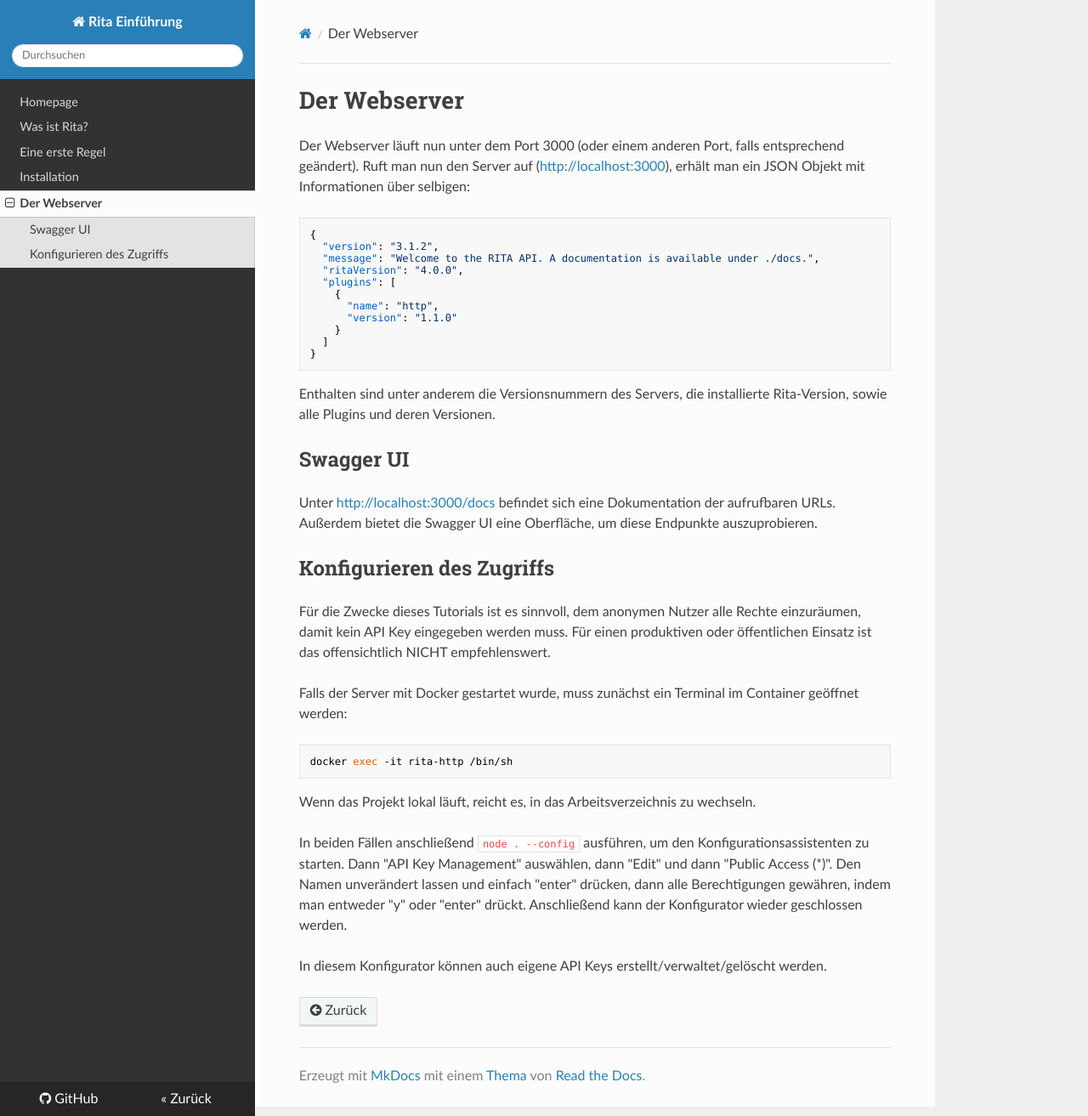
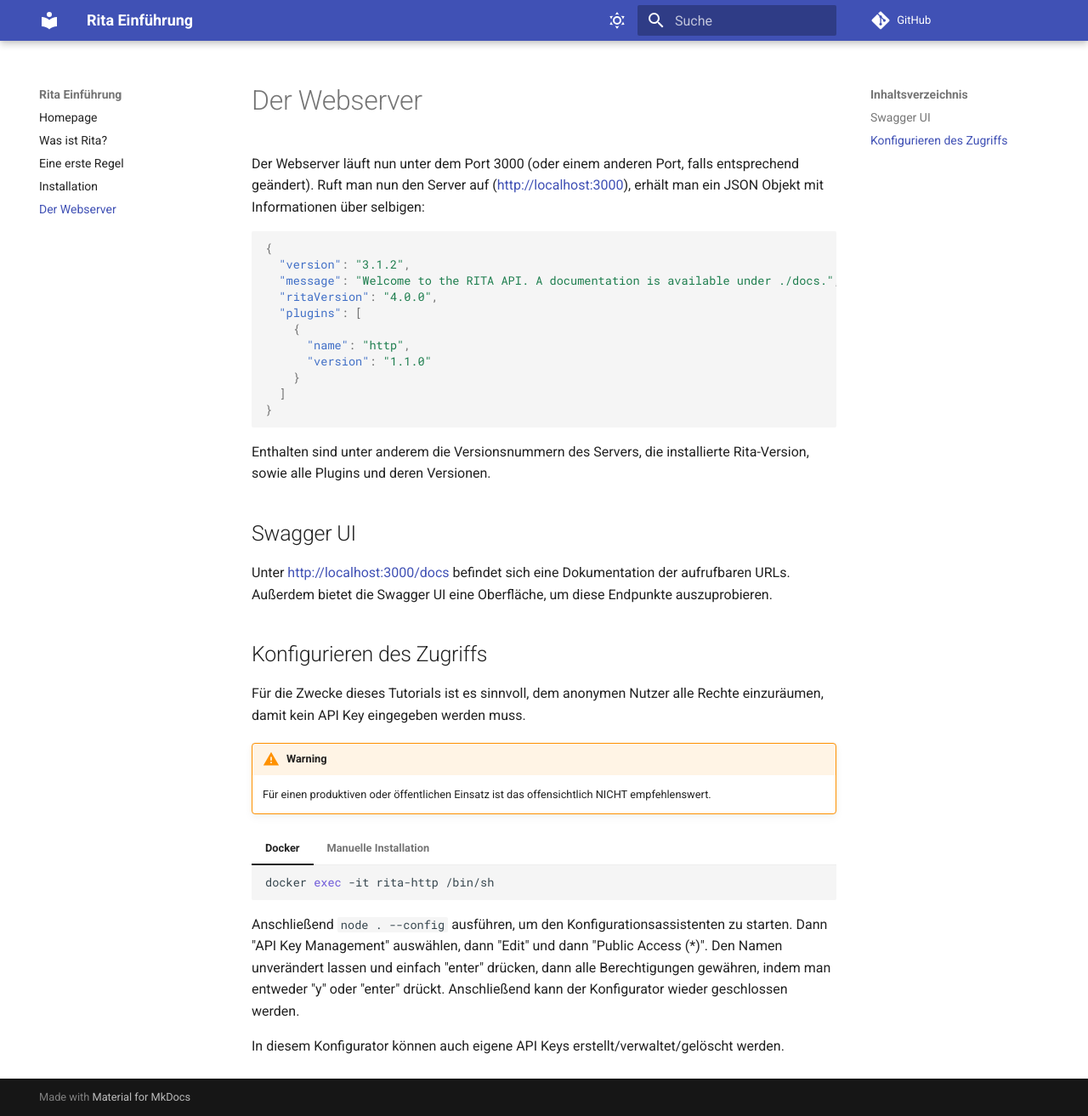
Before and after one commit to educorvi/rita_einfuehrung, an MkDocs documentation site: the page built from docs/04_webserver.md, in a window 1280 px wide and 1313 px high. Shown: the whole window at 85% size. Built offline with MkDocs 1.6.1 and Material for MkDocs 9.7.7, drawn with Linux system fonts in a browser that asks for light colours; nearby versions of some CDN libraries; comment, search, counter and statistics services are not loaded.

Commit message:
use mkdocs material

````diff
--- a/docs/04_webserver.md
+++ b/docs/04_webserver.md
@@ -20,14 +20,17 @@
 Unter [http://localhost:3000/docs](http://localhost:3000/docs) befindet sich eine Dokumentation der aufrufbaren URLs. Außerdem bietet die Swagger UI eine Oberfläche, um diese Endpunkte auszuprobieren.
 
 ## Konfigurieren des Zugriffs
-Für die Zwecke dieses Tutorials ist es sinnvoll, dem anonymen Nutzer alle Rechte einzuräumen, damit kein API Key eingegeben werden muss. Für einen produktiven oder öffentlichen Einsatz ist das offensichtlich NICHT empfehlenswert.
+Für die Zwecke dieses Tutorials ist es sinnvoll, dem anonymen Nutzer alle Rechte einzuräumen, damit kein API Key eingegeben werden muss.
+!!! warning
+    Für einen produktiven oder öffentlichen Einsatz ist das offensichtlich NICHT empfehlenswert.
 
-Falls der Server mit Docker gestartet wurde, muss zunächst ein Terminal im Container geöffnet werden:
-```bash
-docker exec -it rita-http /bin/sh
-```
-Wenn das Projekt lokal läuft, reicht es, in das Arbeitsverzeichnis zu wechseln.
+=== "Docker"
+    ```bash
+    docker exec -it rita-http /bin/sh
+    ```
+=== "Manuelle Installation"
+    In das Arbeitsverzeichnis zu wechseln.
 
-In beiden Fällen anschließend `node . --config` ausführen, um den Konfigurationsassistenten zu starten. Dann "API Key Management" auswählen, dann "Edit" und dann "Public Access (*)". Den Namen unverändert lassen und einfach "enter" drücken, dann alle Berechtigungen gewähren, indem man entweder "y" oder "enter" drückt. Anschließend kann der Konfigurator wieder geschlossen werden.
+Anschließend `node . --config` ausführen, um den Konfigurationsassistenten zu starten. Dann "API Key Management" auswählen, dann "Edit" und dann "Public Access (*)". Den Namen unverändert lassen und einfach "enter" drücken, dann alle Berechtigungen gewähren, indem man entweder "y" oder "enter" drückt. Anschließend kann der Konfigurator wieder geschlossen werden.
 
 In diesem Konfigurator können auch eigene API Keys erstellt/verwaltet/gelöscht werden.
--- a/mkdocs.yml
+++ b/mkdocs.yml
@@ -1,9 +1,47 @@
 site_name: Rita Einführung
 site_url: https://educorvi.github.io/rita_einfuehrung/
 theme:
-  name: readthedocs
-  locale: de
+  name: material
+  language: de
+  features:
+    - navigation.instant
+    - content.tabs.link
+  palette:
+
+    # Palette toggle for light mode
+    - media: "(prefers-color-scheme: light)"
+      scheme: default
+      toggle:
+        icon: material/weather-sunny
+        name: Switch to dark mode
+
+    # Palette toggle for dark mode
+    - media: "(prefers-color-scheme: dark)"
+      scheme: slate
+      toggle:
+        icon: material/weather-night
+        name: Switch to light mode
 repo_url: https://github.com/educorvi/rita
 site_author: Julian Pollinger
 edit_uri: ""
-extra_css: [extra.css]
+plugins:
+  - search
+#extra_css: [extra.css]
+markdown_extensions:
+  - pymdownx.highlight:
+      anchor_linenums: true
+  - pymdownx.inlinehilite
+  - pymdownx.snippets
+  - pymdownx.superfences:
+      custom_fences:
+        - name: mermaid
+          class: mermaid
+          format: !!python/name:pymdownx.superfences.fence_code_format
+  - pymdownx.tabbed:
+      alternate_style: true
+  - admonition
+  - pymdownx.details
+  - attr_list
+  - pymdownx.emoji:
+      emoji_index: !!python/name:materialx.emoji.twemoji
+      emoji_generator: !!python/name:materialx.emoji.to_svg
--- a/requirements.txt
+++ b/requirements.txt
@@ -1 +1,2 @@
 mkdocs[i18n]
+mkdocs-material
````
Also changed, not shown: docs/02_eine_erste_regel.md (+16 -4 lines), docs/03_installation.md (+67 -67 lines), docs/puml/beispiel1_baum.svg (deleted), 1 other file.
